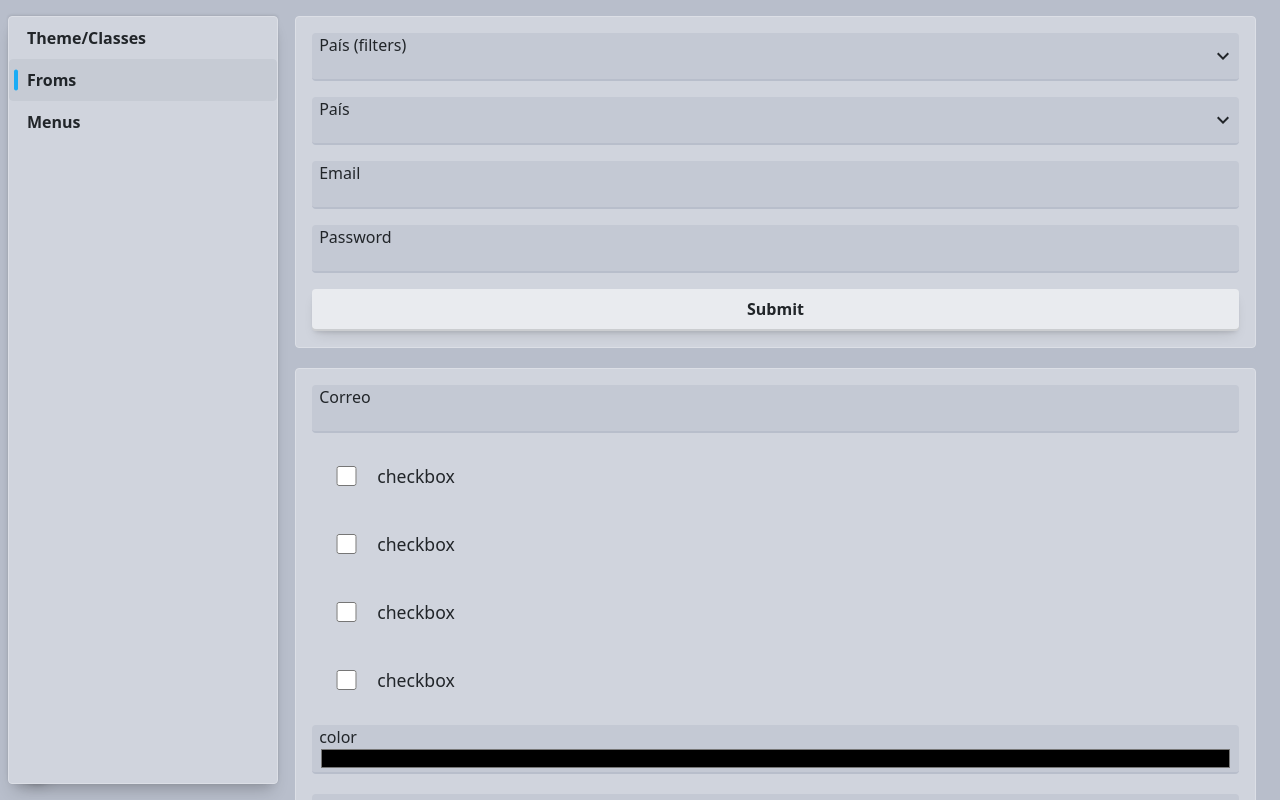
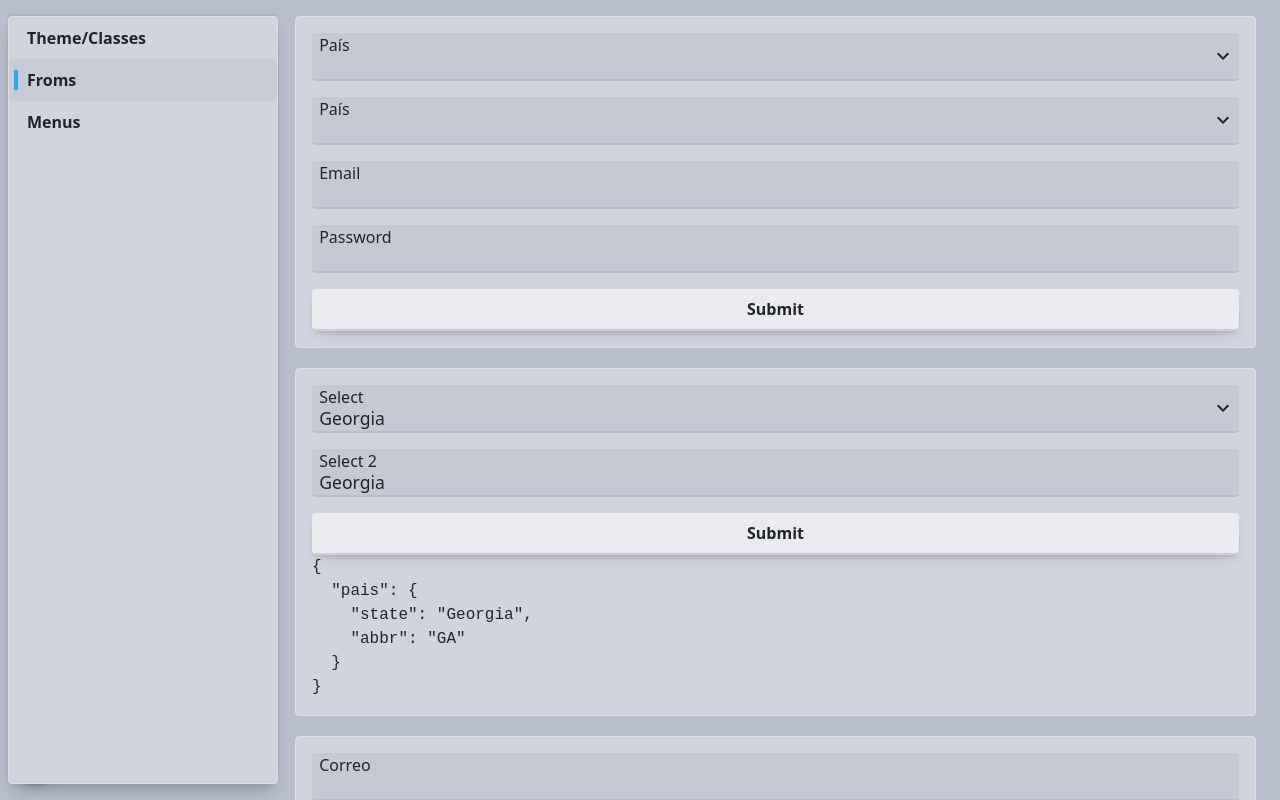
Before and after one commit to LuisManuelNR/chasi-ui, a SvelteKit app: page /forms in a window 1280 px wide. Shown: the top 800 px of the page. Built offline with nearby package versions, Linux system fonts and the light colour scheme.

Commit message:
select v2

```diff
--- a/src/lib/CDialog/CDialog.svelte
+++ b/src/lib/CDialog/CDialog.svelte
@@ -1,5 +1,6 @@
 <script lang="ts">
 	let dialogElement: HTMLDialogElement
+
 	export function open() {
 		dialogElement.showModal()
 	}
--- /dev/null
+++ b/src/lib/CForms/CSelect2.svelte
@@ -0,0 +1,180 @@
+<script lang="ts">
+	import CLabel from './CLabel.svelte'
+
+	type T = $$Generic
+	type X = T extends Record<string, any> ? keyof T : undefined
+	export let label = ''
+	export let items: T[] = []
+	// @ts-ignore
+	export let itemText: X = undefined
+	// @ts-ignore
+	export let itemValue: X = undefined
+	export let value: any = ''
+	export let loading = false
+	export let filter = false
+	export let disabled = false
+	export let noDataText = 'No hay datos disponibles'
+
+	let dialog: HTMLDialogElement
+	let filteredItems: T[] = items
+	let fitlerValue = ''
+	let cursor = -1
+
+	function open() {
+		fitlerValue = ''
+		cursor = -1
+		dialog.showModal()
+	}
+
+	function selectItem(item: T) {
+		return () => {
+			// @ts-ignore
+			value = itemValue && item instanceof Object ? item[itemValue] : item
+			dialog.close()
+			filteredItems = items
+			fitlerValue = ''
+		}
+	}
+
+	function onFilter() {
+		filteredItems = items.filter((v: T) => {
+			const toNormalize = itemText && v instanceof Object ? v[itemText] : v
+			if (typeof toNormalize === 'string') {
+				const a = normalizeItems(toNormalize)
+				const b = normalizeItems(fitlerValue)
+				return a.startsWith(b)
+			}
+			return v
+		})
+		cursor = filteredItems.length ? 0 : -1
+	}
+	function normalizeItems(str: string) {
+		return str
+			.trim()
+			.toLowerCase()
+			.normalize('NFD')
+			.replace(/[\u0300-\u036F]/g, '')
+	}
+
+	function handleKeyDown(el: 'select' | 'filter' | 'option') {
+		return (e: KeyboardEvent) => {
+			if (disabled) return
+			const kUp = e.code === 'ArrowUp'
+			const kDown = e.code === 'ArrowDown'
+			const kSpace = e.code === 'Space'
+			const kTab = e.code === 'Tab'
+			const kEnter = e.code === 'Enter'
+			if (el === 'select' && (kSpace || kEnter)) {
+				open()
+				e.preventDefault()
+				e.stopPropagation()
+			}
+			if (el === 'filter') {
+				if (kTab) {
+					e.stopPropagation()
+					e.preventDefault()
+					dialog.close()
+				}
+				if (kUp) {
+					cursor -= cursor <= 0 ? -filteredItems.length + 1 : 1
+					scrollItemSelectIntoView()
+				}
+				if (kDown) {
+					cursor += cursor === filteredItems.length - 1 ? -filteredItems.length + 1 : 1
+					scrollItemSelectIntoView()
+				}
+				if (kEnter) {
+					e.preventDefault()
+					e.stopPropagation()
+					const selected = filteredItems[cursor]
+					if (selected) {
+						selectItem(selected)()
+					}
+				}
+			}
+		}
+	}
+
+	function scrollItemSelectIntoView() {
+		const element = dialog.querySelector('.list-item.selected')
+		if (!element) return
+		if ('scrollIntoViewIfNeeded' in element) {
+			//@ts-ignore
+			element.scrollIntoViewIfNeeded({ block: 'end' })
+		}
+	}
+
+	$: displayText = (itemText ? value[itemText] : value) || ''
+</script>
+
+<slot {open} {displayText}>
+	<CLabel {label} {loading}>
+		<input
+			readonly
+			{disabled}
+			on:click={open}
+			value={displayText}
+			on:keydown={handleKeyDown('select')}
+		/>
+	</CLabel>
+</slot>
+
+<dialog bind:this={dialog}>
+	{#if filter}
+		<div class="filter-input">
+			<CLabel>
+				<input
+					placeholder="Filtrar Lista"
+					bind:value={fitlerValue}
+					on:input={onFilter}
+					on:keydown={handleKeyDown('filter')}
+				/>
+			</CLabel>
+		</div>
+	{/if}
+	<div class="options mt-4">
+		{#if !filteredItems.length}
+			<div class="px-4">
+				{noDataText}
+			</div>
+		{:else}
+			{#each filteredItems as item, i}
+				<button class="list-item" class:selected={cursor === i} on:click={selectItem(item)}>
+					{itemText ? item[itemText] : item}
+				</button>
+			{/each}
+		{/if}
+	</div>
+</dialog>
+
+<style lang="scss">
+	input[readonly] {
+		cursor: initial;
+	}
+	.options {
+		height: 100%;
+		display: flex;
+		flex-direction: column;
+		gap: var(--size-1);
+	}
+	.filter-input {
+		position: sticky;
+		top: 0;
+		z-index: 1;
+	}
+	dialog {
+		max-width: min(350px, 100vw);
+		height: 95dvh;
+		width: auto;
+		margin: auto;
+		animation: scale 0.1s ease;
+		box-shadow: var(--shadow-3);
+		background-color: var(--s-4);
+		border: 1px solid var(--s-3);
+		border-radius: var(--size-1);
+		&::backdrop {
+			background-color: #0000006e;
+			animation: fade 0.2s ease;
+		}
+	}
+</style>
--- a/src/lib/index.ts
+++ b/src/lib/index.ts
@@ -7,6 +7,7 @@ export { CNotifier } from './CNotify/CNotifier.js'
 export { default as CForm } from './CForms/CForm.svelte'
 export { default as CLabel } from './CForms/CLabel.svelte'
 export { default as CSelect } from './CForms/CSelect.svelte'
+export { default as CSelect2 } from './CForms/CSelect2.svelte'
 export { default as CSidebar } from './CSidebar/CSidebar.svelte'
 export { default as CImageUploader } from './CImageUploader/CImageUploader.svelte'
 export { default as CDraggableList } from './CDraggableList/CDraggableList.svelte'
--- a/src/routes/forms/+page.svelte
+++ b/src/routes/forms/+page.svelte
@@ -1,5 +1,5 @@
 <script lang="ts">
-	import { CLabel, CForm, CSelect, CIcon } from '$lib'
+	import { CLabel, CForm, CSelect, CSelect2 } from '$lib'
 	import { mdiFlag } from '@mdi/js'
 	import type { Rule } from '$lib'
 
@@ -43,12 +43,16 @@
 		{ state: 'California', abbr: 'CA' },
 		{ state: 'New York', abbr: 'NY' }
 	]
+
+	const testForm = {
+		pais: { state: 'Georgia', abbr: 'GA' }
+	}
 </script>
 
 <div class="card mb-4">
 	<CForm on:submit={handleSubmit}>
 		<div class="d-grid gap-3">
-			<CSelect label="País (filters)" {items} itemText="state" filter />
+			<CSelect label="País" {items} itemText="state" filter />
 			<CSelect label="País" {items} itemText="state" />
 			<CLabel label="Email" let:rules>
 				<input type="email" use:rules={[required, validEmail]} />
@@ -59,6 +63,17 @@
 			<button class="btn"> submit </button>
 		</div>
 	</CForm>
+</div>
+
+<div class="card mb-4">
+	<CForm on:submit={handleSubmit}>
+		<div class="d-grid gap-3">
+			<CSelect label="Select" {items} bind:value={testForm.pais} itemText="state" filter />
+			<CSelect2 label="Select 2" {items} bind:value={testForm.pais} itemText="state" filter />
+			<button class="btn"> submit </button>
+		</div>
+	</CForm>
+	<pre>{JSON.stringify(testForm, null, 2)}</pre>
 </div>
 
 <div class="d-flex gap-4 flex-column card mb-4">
```
